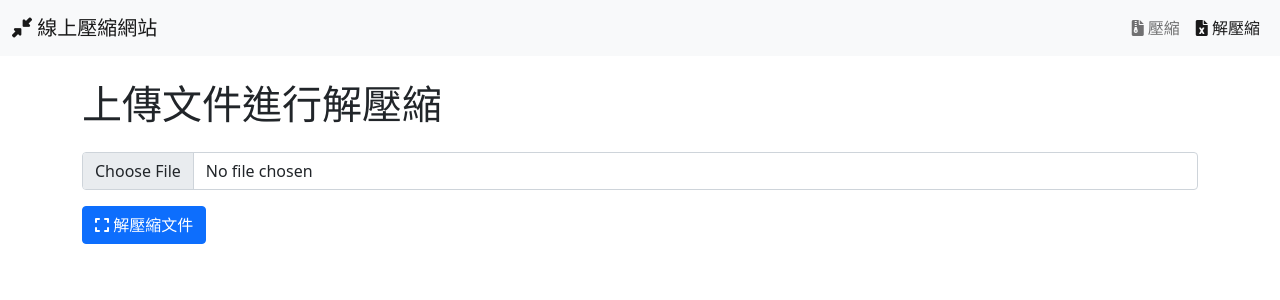
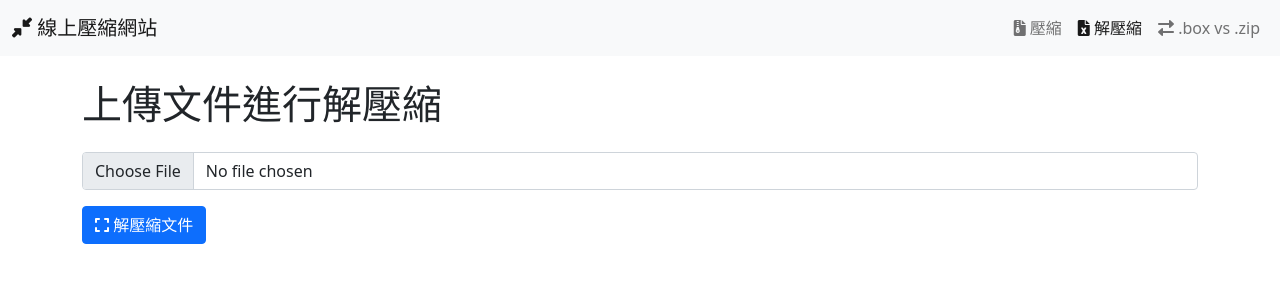
Before and after one commit to oinktech/.box, a Flask app: page /decompress in a window 1280 px wide. Shown: the top 300 px of the page. Run offline with Flask 3, Linux system fonts and the light colour scheme.

Commit message:
Update decompress.html

```diff
--- a/templates/decompress.html
+++ b/templates/decompress.html
@@ -25,6 +25,11 @@
                     <li class="nav-item">
                         <a class="nav-link active" href="/decompress">
                             <i class="fas fa-file-excel"></i> 解壓縮
+                        </a>
+                    </li>
+                    <li class="nav-item">
+                        <a class="nav-link" href="{{ url_for('compare_page') }}">
+                            <i class="fas fa-exchange-alt"></i> .box vs .zip
                         </a>
                     </li>
                 </ul>
```
